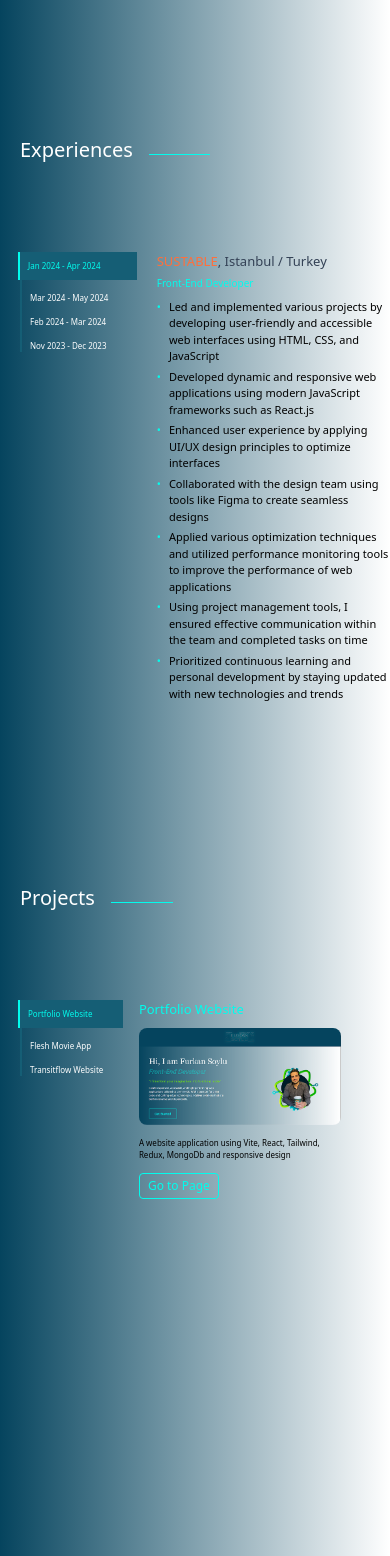
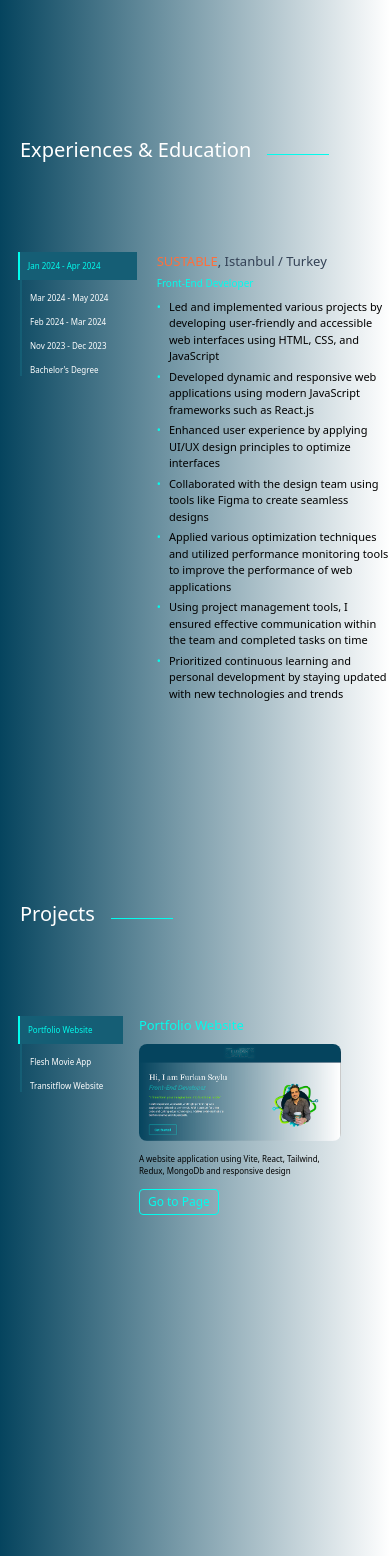
Before and after one commit to furkansylu97/FurkanSoylu-sPortfolio, a React (Vite) app in the folder Portfolio/: page / in a window 390 px wide. Shown: the part 1560-3116 px from the top of the page. Built offline with nearby package versions, Linux system fonts and the light colour scheme.

Commit message:
Education part was added

```diff
--- a/Portfolio/src/pages/HomePage/KnowledgeAndExperiences.jsx
+++ b/Portfolio/src/pages/HomePage/KnowledgeAndExperiences.jsx
@@ -8,7 +8,7 @@ function KnowledgeAndExperiences() {
   return (
     <section className="h-svh lg:h-lvh">
       <div>
-        <SectionTitle title="Experiences" />
+        <SectionTitle title="Experiences & Education" />
         <div className="flex py-16 lg:py-32 gap-5 lg:gap-10 ">
           <div className="flex flex-col gap-3 lg:gap-6 border-l-2 lg:border-l-4 border-cyan-800 w-1/3 lg:w-1/6 h-1/3 lg:h-1/6">
             {experiences.map((experience, index) => (
--- a/Portfolio/src/pages/HomePage/Projects.jsx
+++ b/Portfolio/src/pages/HomePage/Projects.jsx
@@ -6,7 +6,7 @@ function Projects() {
   const [selectedItemIndex, setSelectedItemIndex] = React.useState(0);
 
   return (
-    <section className="h-svh lg:h-lvh -mt-24 lg:-mt-0">
+    <section className="h-svh lg:h-lvh -mt-20 lg:-mt-0">
       <div>
         <SectionTitle title="Projects" />
         <div className="flex py-16 lg:py-24 gap-2 lg:gap-10 ">
--- a/Portfolio/src/resources/experiences.jsx
+++ b/Portfolio/src/resources/experiences.jsx
@@ -1,6 +1,6 @@
 export const experiences = [
   {
-    id: "213213123213e3",
+    id: "213213123213e4",
     company: "SUSTABLE",
     location: "Istanbul / Turkey",
     title: "Front-End Developer",
@@ -16,7 +16,7 @@ export const experiences = [
     ],
   },
   {
-    id: "213213123213e2",
+    id: "213213123213e3",
     company: "TECHCAREER.NET",
     location: "Istanbul / Turkey",
     title: "Webweld: Javascript Front-End Bootcamp",
@@ -33,7 +33,7 @@ export const experiences = [
     ],
   },
   {
-    id: "213213123213e1",
+    id: "213213123213e2",
     company: "BTK AKADEMI",
     location: "Izmir/ Turkey",
     title: "Back-End Workshop With Advanced Python",
@@ -47,7 +47,7 @@ export const experiences = [
     ],
   },
   {
-    id: "213213123213e0",
+    id: "213213123213e1",
     company: "BTK AKADEMI ",
     location: "Mersin/ Turkey",
     title: "Front-End Workshop",
@@ -59,4 +59,18 @@ export const experiences = [
       "Learned and applied version control with Git for project collaboration and management",
     ],
   },
+  {
+    id: "213213123213e0",
+    company: "KATIP CELEBI UNIVERSITY ",
+    location: "Izmir/ Turkey",
+    title: "Mechatronics Engineering",
+    period: "Bachelor's Degree",
+    description: [
+      "( 2018 - 2023 )",
+      "Graduated from a comprehensive, 100% English-taught multidisciplinary engineering program, with a strong focus on mechanics, electronics, control systems, and computer science",
+      "Developed analytical problem-solving skills through real-world engineering projects and simulations",
+      "Conducted academic projects involving sensor integration, and control systems design",
+      "Graduated with a Europass Diploma Supplement, enabling international academic and professional recognition",
+    ],
+  },
 ];
```
